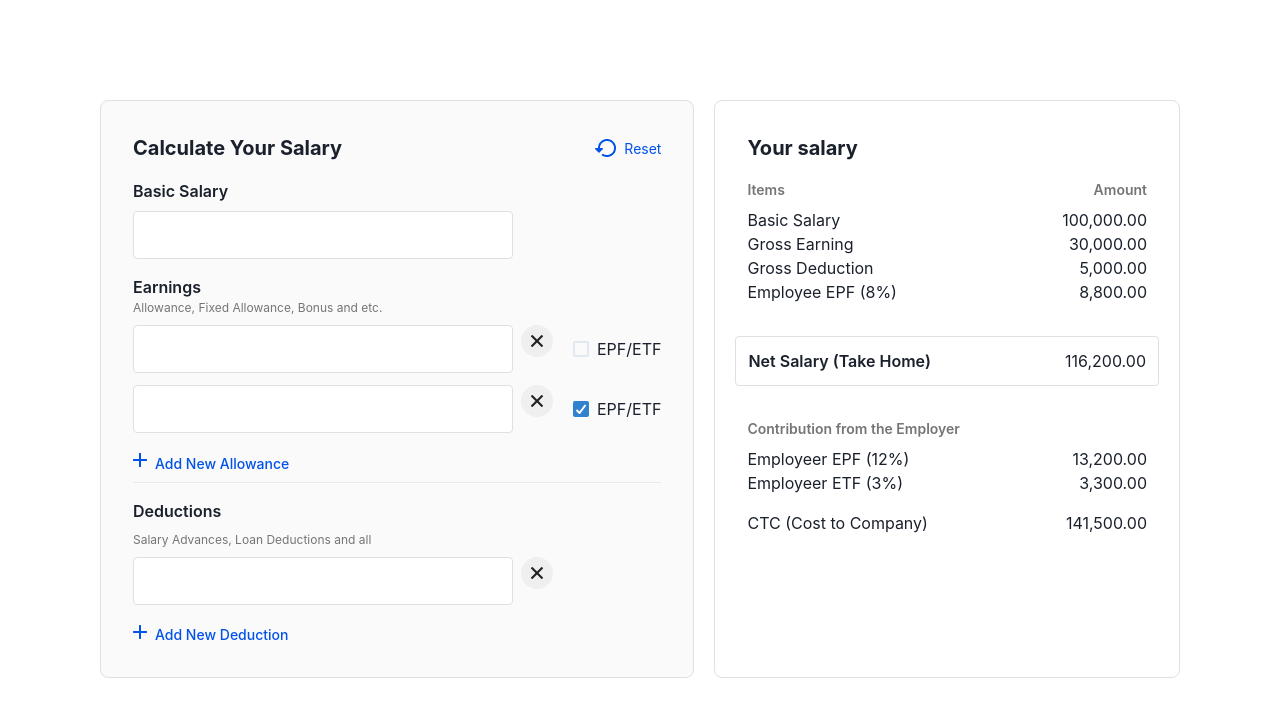
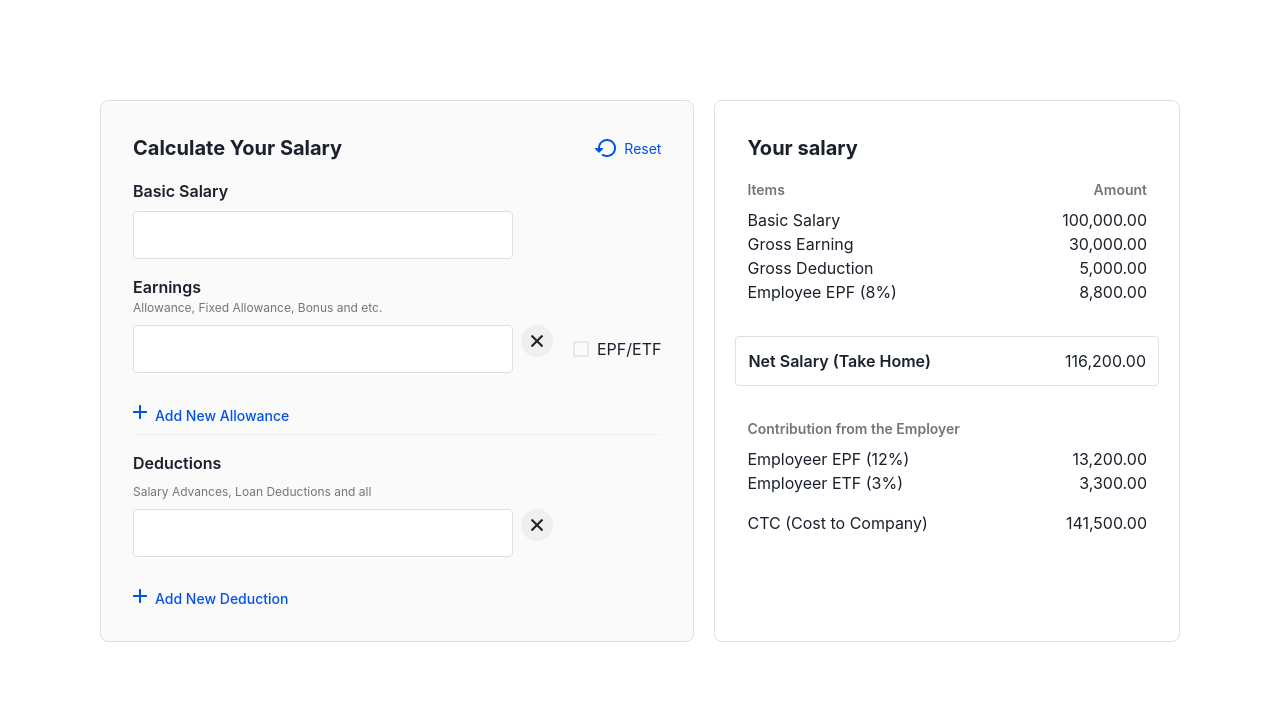
Before and after one commit to charith1997/salary-calculator-betalaunch, a React (Create React App) app: page / in a window 1280 px wide. Shown: the top 716 px of the page. Built offline with nearby package versions, Linux system fonts and the light colour scheme.

Commit message:
Allowance and deductions handler implemented

```diff
--- a/src/App.tsx
+++ b/src/App.tsx
@@ -1,7 +1,6 @@
 import "./App.css";
 import {
   Flex,
-  FormHelperText,
   Input,
   FormLabel,
   FormControl,
@@ -13,13 +12,39 @@ import {
   HStack,
   Checkbox,
   Divider,
-  VStack,
+  list,
 } from "@chakra-ui/react";
 import resetIcon from "./assets/reset_icon.png";
 import closeIcon from "./assets/close_icon.png";
 import addIcon from "./assets/add_icon.png";
+import { useState } from "react";
 
 function App() {
+  const [allowances, setAllowances] = useState([
+    { allowance: 0.0, epf: false },
+  ]);
+  const [deductions, setDeductions] = useState([{ deduction: 0.0 }]);
+
+  const addNewAllowanceHandler = () => {
+    setAllowances([...allowances, { allowance: 0.0, epf: false }]);
+  };
+
+  const removeAllowanceHandler = (index: number) => {
+    let allowanceList = [...allowances];
+    allowanceList.splice(index, 1);
+    setAllowances(allowanceList);
+  };
+
+  const addNewDeductionHandler = () => {
+    setDeductions([...deductions, { deduction: 0.0 }]);
+  };
+
+  const removeDeductionHandler = (index: number) => {
+    let deductionList = [...deductions];
+    deductionList.splice(index, 1);
+    setDeductions(deductionList);
+  };
+
   return (
     <Flex padding={"100"}>
       <Box
@@ -31,6 +56,7 @@ function App() {
         padding={"8"}
         me={5}
       >
+        <form>
           <Flex>
             <Text fontSize="20px" fontFamily={"inter"} fontWeight={"700"}>
               Calculate Your Salary
@@ -45,7 +71,11 @@ function App() {
           </Flex>
 
           <FormControl mt={4}>
-          <FormLabel fontFamily={"inter"} fontWeight={"600"} fontSize={"16px"}>
+            <FormLabel
+              fontFamily={"inter"}
+              fontWeight={"600"}
+              fontSize={"16px"}
+            >
               Basic Salary
             </FormLabel>
             <Input
@@ -76,7 +106,9 @@ function App() {
             >
               Allowance, Fixed Allowance, Bonus and etc.
             </Text>
-          <Flex mb={3}>
+
+            {allowances.map((newAllowance: any, index: number) => (
+              <Flex mb={3} key={index}>
                 <Input
                   type="number"
                   w={"380px"}
@@ -93,9 +125,20 @@ function App() {
                   boxSizing="border-box"
                   borderRadius={"20px"}
                 >
+                  <button
+                    type="button"
+                    onClick={() => removeAllowanceHandler(index)}
+                  >
                     <Center>
-                <Image src={closeIcon} w="12px" h="12px" mt={"2.5"} />
+                      <Image
+                        src={closeIcon}
+                        w="12px"
+                        h="12px"
+                        mt={"2.5"}
+                        ms={"2.5"}
+                      />
                     </Center>
+                  </button>
                 </Box>
                 <Checkbox
                   ms={5}
@@ -106,7 +149,46 @@ function App() {
                   EPF/ETF
                 </Checkbox>
               </Flex>
-          <Flex mb={3}>
+            ))}
+          </FormControl>
+
+          <button type="button" onClick={addNewAllowanceHandler}>
+            <Flex mt={5}>
+              <Image src={addIcon} w="14px" h={"14px"} />
+              <Text
+                fontFamily={"inter"}
+                fontWeight={"500"}
+                fontSize={"14px"}
+                color={"#0052EA"}
+                ms={2}
+              >
+                Add New Allowance
+              </Text>
+            </Flex>
+          </button>
+
+          <Divider mt={2} mb={2} />
+
+          <FormControl mt={4}>
+            <FormLabel
+              fontFamily={"inter"}
+              fontWeight={"600"}
+              fontSize={"16px"}
+            >
+              Deductions
+            </FormLabel>
+            <Text
+              fontFamily={"inter"}
+              fontWeight={"400"}
+              fontSize={"12px"}
+              color="#757575"
+              mb={2}
+            >
+              Salary Advances, Loan Deductions and all
+            </Text>
+
+            {deductions.map((singleDeduction: any, index: number) => (
+              <Flex mb={3} key={index}>
                 <Input
                   type="number"
                   w={"380px"}
@@ -123,73 +205,25 @@ function App() {
                   boxSizing="border-box"
                   borderRadius={"20px"}
                 >
-              <Center>
-                <Image src={closeIcon} w="12px" h="12px" mt={"2.5"} />
-              </Center>
-            </Box>
-            <Checkbox
-              ms={5}
-              fontFamily={"inter"}
-              fontWeight={"400"}
-              fontSize={"16px"}
-              defaultChecked
-            >
-              EPF/ETF
-            </Checkbox>
-          </Flex>
-
-          <Flex mt={5}>
-            <Image src={addIcon} w="14px" h={"14px"} />
-            <Text
-              fontFamily={"inter"}
-              fontWeight={"500"}
-              fontSize={"14px"}
-              color={"#0052EA"}
-              ms={2}
-            >
-              Add New Allowance
-            </Text>
-          </Flex>
-        </FormControl>
-
-        <Divider mt={2} mb={2} />
-
-        <FormControl mt={4}>
-          <FormLabel fontFamily={"inter"} fontWeight={"600"} fontSize={"16px"}>
-            Deductions
-          </FormLabel>
-          <Text
-            fontFamily={"inter"}
-            fontWeight={"400"}
-            fontSize={"12px"}
-            color="#757575"
-            mb={2}
-          >
-            Salary Advances, Loan Deductions and all
-          </Text>
-          <Flex mb={3}>
-            <Input
-              type="number"
-              w={"380px"}
-              h={"48px"}
-              borderRadius={"4px"}
-              bg={"#FFFFFF"}
-              borderColor="#E0E0E0"
-            />
-            <Box
-              ms={"2"}
-              w={"32px"}
-              h={"32px"}
-              bg="#EFEFEF"
-              boxSizing="border-box"
-              borderRadius={"20px"}
+                  <button
+                    type="button"
+                    onClick={() => removeDeductionHandler(index)}
                   >
                     <Center>
-                <Image src={closeIcon} w="12px" h="12px" mt={"2.5"} />
+                      <Image
+                        src={closeIcon}
+                        w="12px"
+                        h="12px"
+                        mt={"2.5"}
+                        ms={"2.5"}
+                      />
                     </Center>
+                  </button>
                 </Box>
               </Flex>
+            ))}
 
+            <button type="button" onClick={addNewDeductionHandler}>
               <Flex mt={5}>
                 <Image src={addIcon} w="14px" h={"14px"} />
                 <Text
@@ -204,7 +238,9 @@ function App() {
                   Add New Deduction
                 </Text>
               </Flex>
+            </button>
           </FormControl>
+        </form>
       </Box>
 
       <Box
```
Lines whose indentation alone changed are shown as unchanged.
